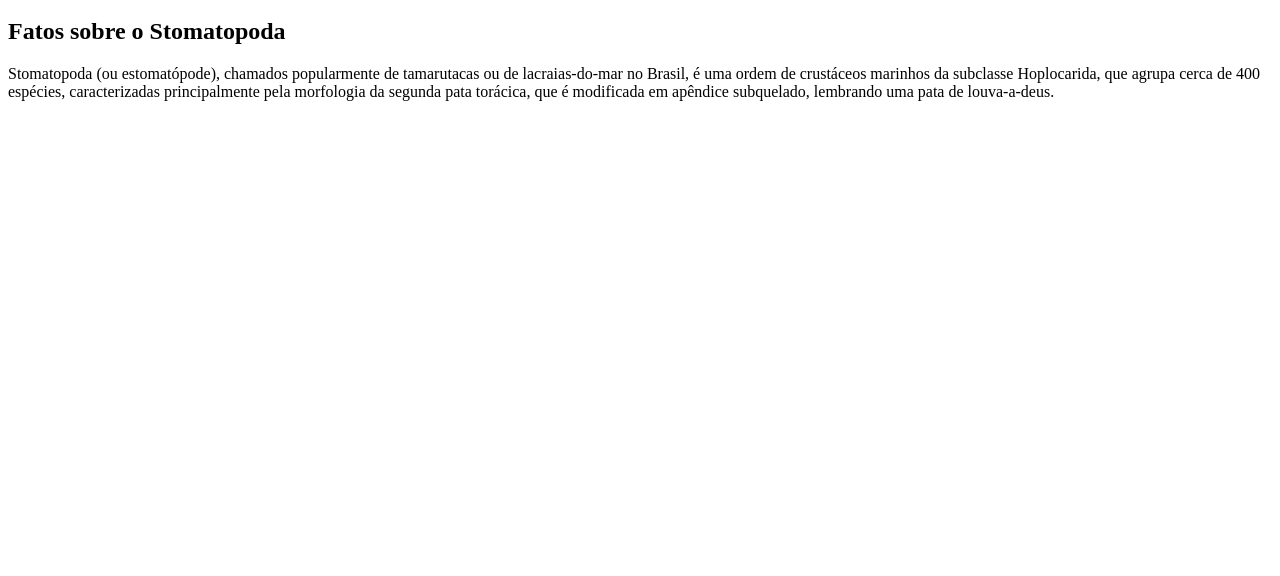
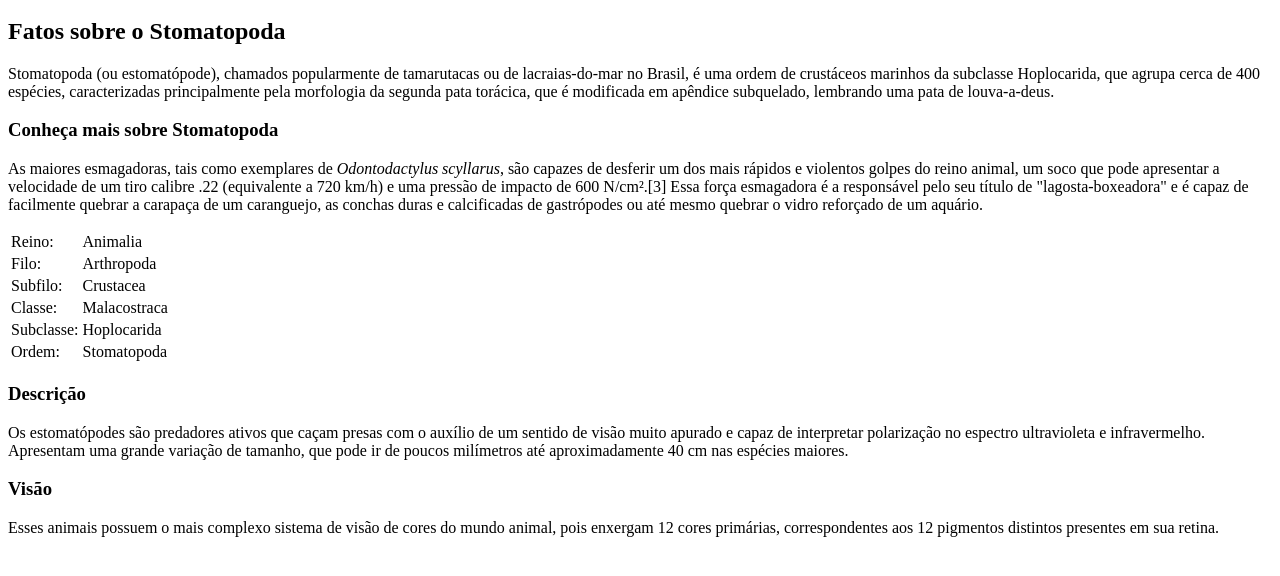
Before and after one commit to williandpg/semantic-html, a website: page index.html in a window 1280 px wide. Shown: the part 136-712 px from the top of the page. Drawn offline with Linux system fonts and the light colour scheme.

Commit message:
Seção 04 dividir o primeiro artigo em seções

```diff
--- a/index.html
+++ b/index.html
@@ -20,6 +20,45 @@
     <article>
         <h2>Fatos sobre o Stomatopoda</h2>
         <p>Stomatopoda (ou estomatópode), chamados popularmente de tamarutacas ou de lacraias-do-mar no Brasil, é uma ordem de crustáceos marinhos da subclasse Hoplocarida, que agrupa cerca de 400 espécies, caracterizadas principalmente pela morfologia da segunda pata torácica, que é modificada em apêndice subquelado, lembrando uma pata de louva-a-deus.</p>
+
+        <section>
+            <h3>Conheça mais sobre Stomatopoda</h3>
+            <p>As maiores esmagadoras, tais como exemplares de <i>Odontodactylus scyllarus</i>, são capazes de desferir um dos mais rápidos e violentos golpes do reino animal, um soco que pode apresentar a velocidade de um tiro calibre .22 (equivalente a 720 km/h) e uma pressão de impacto de 600 N/cm².[3] Essa força esmagadora é a responsável pelo seu título de "lagosta-boxeadora" e é capaz de facilmente quebrar a carapaça de um caranguejo, as conchas duras e calcificadas de gastrópodes ou até mesmo quebrar o vidro reforçado de um aquário.</p>
+            <table>
+                <tr>
+                    <td>Reino:</td>
+                    <td>Animalia</td>
+                </tr>
+                <tr>
+                    <td>Filo:</td>
+                    <td>Arthropoda</td>
+                </tr>
+                <tr>
+                    <td>Subfilo:</td>
+                    <td>Crustacea</td>
+                </tr>
+                <tr>
+                    <td>Classe:</td>
+                    <td>Malacostraca</td>
+                </tr>
+                <tr>
+                    <td>Subclasse:</td>
+                    <td>Hoplocarida</td>
+                </tr>
+                <tr>
+                    <td>Ordem:</td>
+                    <td>Stomatopoda</td>
+                </tr>
+            </table>
+        </section>
+        <section>
+            <h3>Descrição</h3>
+            <p>Os estomatópodes são predadores ativos que caçam presas com o auxílio de um sentido de visão muito apurado e capaz de interpretar polarização no espectro ultravioleta e infravermelho. Apresentam uma grande variação de tamanho, que pode ir de poucos milímetros até aproximadamente 40 cm nas espécies maiores.</p>
+        </section>
+        <section>
+            <h3>Visão</h3>
+            <p>Esses animais possuem o mais complexo sistema de visão de cores do mundo animal, pois enxergam 12 cores primárias, correspondentes aos 12 pigmentos distintos presentes em sua retina.</p>
+        </section>
     </article>
   </body>
 </html>
```
